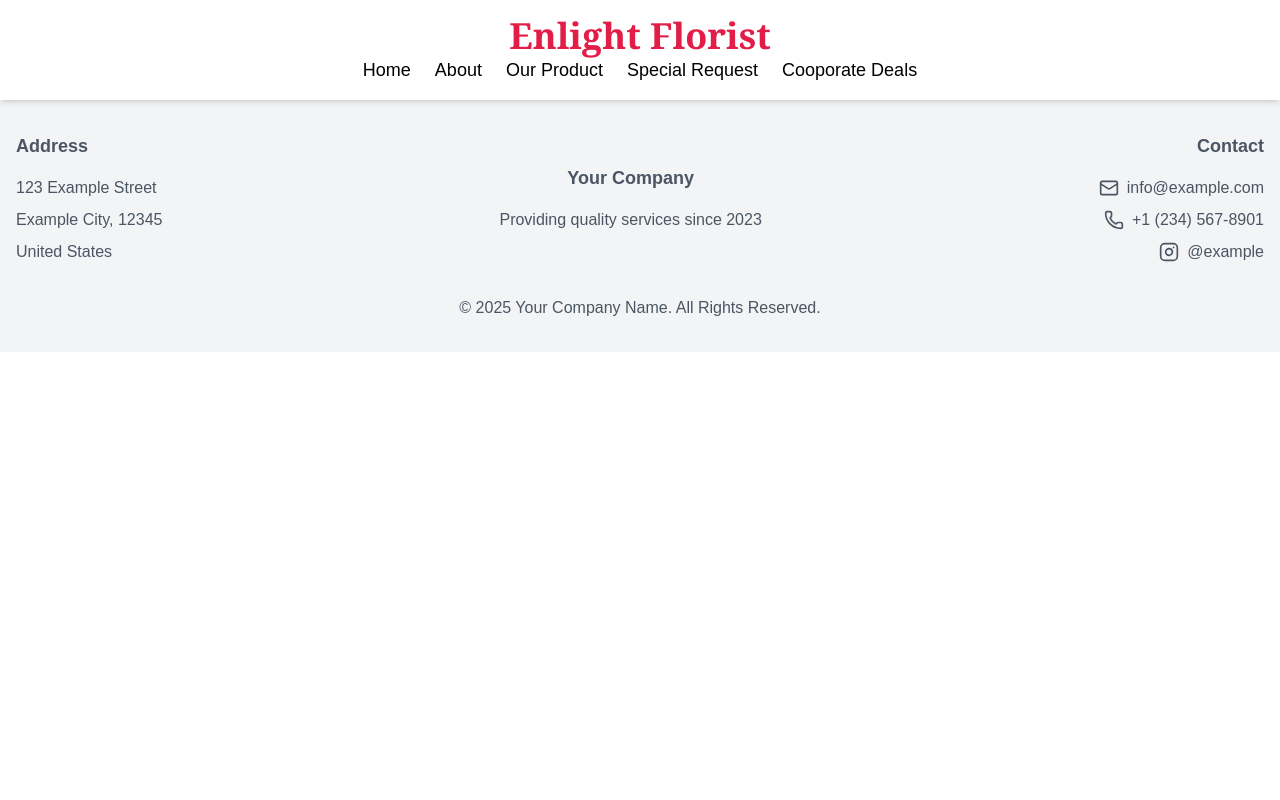
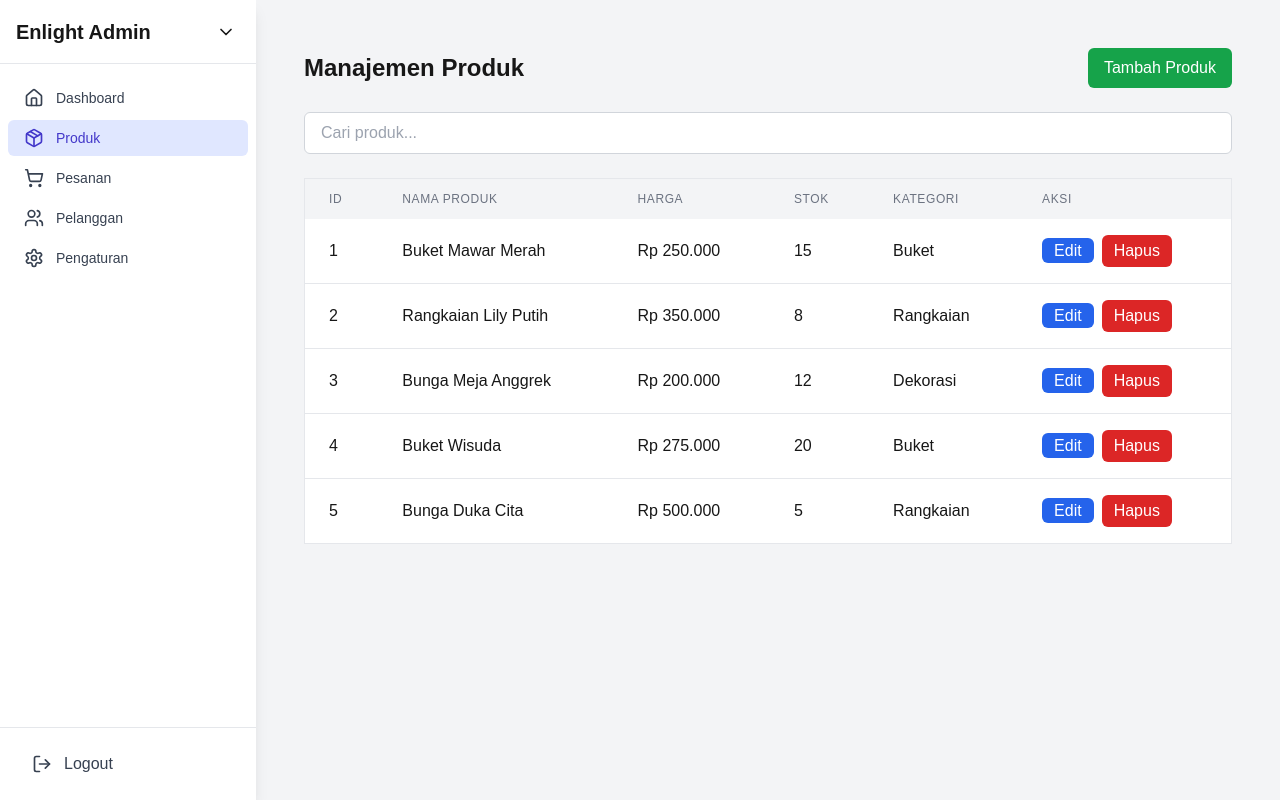
Before and after one commit to ribaswrk/enlight-florist, a Next.js app: page /admin/products in a window 1280 px wide. Built offline with nearby package versions, Linux system fonts and the light colour scheme.

Commit message:
fix header and sidebar and error

```diff
--- a/app/admin/layout.tsx
+++ b/app/admin/layout.tsx
@@ -1,7 +1,7 @@
 import type React from "react";
 import type { Metadata } from "next";
-import "../globals.css";
 import AdminSidebar from "@/components/Admin/sidebar";
+import LayoutWrapper from "./layoutWrapper";
 
 export const metadata: Metadata = {
 	title: "Admin - Enlight Florist",
@@ -13,14 +13,5 @@ export default function AdminLayout({
 }: Readonly<{
 	children: React.ReactNode;
 }>) {
-	return (
-		<html lang="en">
-			<body>
-				<div className="flex h-screen bg-gray-100">
-					<AdminSidebar />
-					<main className="flex-1 overflow-y-auto p-4 md:p-6">{children}</main>
-				</div>
-			</body>
-		</html>
-	);
+	return <LayoutWrapper>{children}</LayoutWrapper>;
 }
--- /dev/null
+++ b/app/admin/layoutWrapper.tsx
@@ -0,0 +1,22 @@
+"use client";
+
+import type React from "react";
+
+import { usePathname } from "next/navigation";
+import AdminSidebar from "@/components/Admin/sidebar";
+
+export default function LayoutWrapper({
+	children,
+}: {
+	children: React.ReactNode;
+}) {
+	const pathname = usePathname();
+	const isAdminPage = pathname?.startsWith("/admin/login");
+
+	return (
+		<div className="flex min-h-screen bg-gray-100">
+			{!isAdminPage && <AdminSidebar />}
+			<main className="flex-1 overflow-y-auto p-4 md:p-6">{children}</main>
+		</div>
+	);
+}
--- a/app/admin/products/page.tsx
+++ b/app/admin/products/page.tsx
@@ -67,6 +67,12 @@ export default function ProductsManagement() {
 		}
 	};
 
+	// Fungsi untuk memformat harga dengan konsisten
+	const formatPrice = (price: number) => {
+		// Gunakan format yang konsisten dengan titik sebagai pemisah ribuan
+		return price.toString().replace(/\B(?=(\d{3})+(?!\d))/g, ".");
+	};
+
 	return (
 		<div className="p-6">
 			<div className="flex justify-between items-center mb-6">
@@ -119,7 +125,7 @@ export default function ProductsManagement() {
 								<td className="px-6 py-4 whitespace-nowrap">{product.id}</td>
 								<td className="px-6 py-4 whitespace-nowrap">{product.name}</td>
 								<td className="px-6 py-4 whitespace-nowrap">
-									Rp {product.price.toLocaleString()}
+									Rp {formatPrice(product.price)}
 								</td>
 								<td className="px-6 py-4 whitespace-nowrap">{product.stock}</td>
 								<td className="px-6 py-4 whitespace-nowrap">
--- a/app/layout.tsx
+++ b/app/layout.tsx
@@ -1,7 +1,6 @@
 import type { Metadata } from "next";
 import "./globals.css";
-import Header from "./components/Header/Header";
-import Footer from "./components/Footer/Footer";
+import LayoutWrapper from "./layoutWrapper";
 
 export const metadata: Metadata = {
 	title: "Enlight Florist",
@@ -16,9 +15,7 @@ export default function RootLayout({
 	return (
 		<html lang="en">
 			<body>
-				<Header />
-				<main>{children}</main>
-				<Footer />
+				<LayoutWrapper>{children}</LayoutWrapper>
 			</body>
 		</html>
 	);
--- /dev/null
+++ b/app/layoutWrapper.tsx
@@ -0,0 +1,24 @@
+"use client";
+
+import type React from "react";
+
+import { usePathname } from "next/navigation";
+import Header from "./components/Header/Header";
+import Footer from "./components/Footer/Footer";
+
+export default function LayoutWrapper({
+	children,
+}: {
+	children: React.ReactNode;
+}) {
+	const pathname = usePathname();
+	const isAdminPage = pathname?.startsWith("/admin");
+
+	return (
+		<>
+			{!isAdminPage && <Header />}
+			<main>{children}</main>
+			{!isAdminPage && <Footer />}
+		</>
+	);
+}
```
